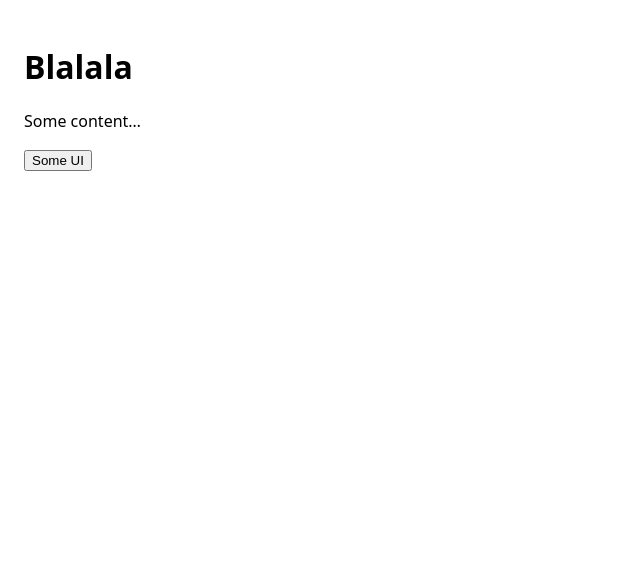
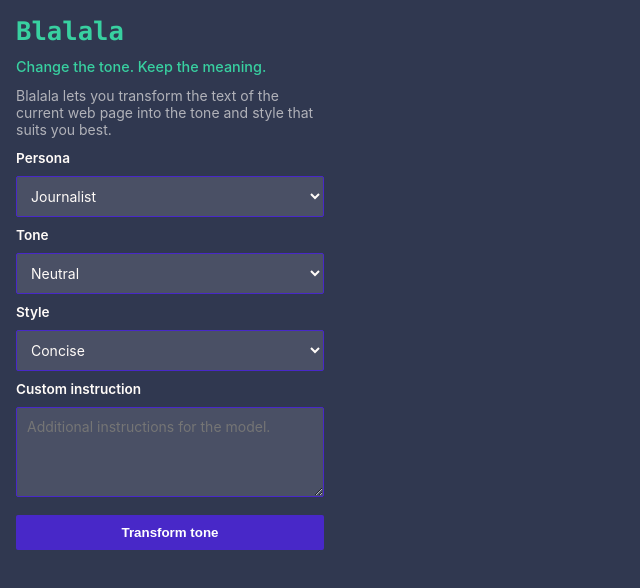
Before and after one commit to yvesguillo/blalala, a website with bundled scripts: page blalala-extension/public/popup.html in a window 1280 px wide. Shown: the whole page, without its empty margins (0-640 px from the left). Built offline with nearby package versions, Linux system fonts and the light colour scheme.

Commit message:
Web Extension UI: Added form fields a,d style.

```diff
--- a/blalala-extension/public/popup.css
+++ b/blalala-extension/public/popup.css
@@ -1,5 +1,135 @@
+:root {
+    --bg: #303850;
+    --panel: #4a5065;
+    --panel-light: #64697a;
+
+    --text: #fffbf8;
+    --text-muted: #b1b2b9;
+
+    --accent: #38d0a0;
+    --accent-secondary: #38d0a0;
+
+    --main-cta: #4828c8;
+    --main-cta-hover: #38d0a0;
+
+    --border: #4828c8;
+    --border-focus: #38d0a0;
+
+    --border-radius: 2px;
+}
+
+* {
+    box-sizing: border-box;
+}
+
 body {
-    width: 220px;
-    font-family: system-ui, sans-serif;
-    padding: 1rem;
+    width: 340px;
+    margin: 0;
+    padding: 16px;
+
+    background: var(--bg);
+    color: var(--text);
+
+    font-family:
+        Inter,
+        Segoe UI,
+        Roboto,
+        sans-serif;
+
+    font-size: 14px;
 }
+
+main {
+    display: flex;
+    flex-direction: column;
+    gap: 12px;
+}
+
+h1 {
+    margin: 0;
+
+    font-family:
+        JetBrains Mono,
+        Consolas,
+        monospace;
+
+    color: var(--accent);
+    font-size: 1.6rem;
+    font-weight: 700;
+}
+
+.tagline {
+    margin: 0;
+
+    color: var(--accent-secondary);
+    font-size: 0.9rem;
+    font-weight: 500;
+}
+
+p {
+    margin: 0;
+    color: var(--text-muted);
+}
+
+form {
+    display: flex;
+    flex-direction: column;
+    gap: 10px;
+}
+
+label {
+    font-size: 0.85rem;
+    font-weight: 600;
+}
+
+select,
+textarea {
+    width: 100%;
+
+    padding: 10px;
+
+    border: 1px solid var(--border);
+    border-radius: var(--border-radius);
+
+    background: var(--panel);
+    color: var(--text);
+
+    font: inherit;
+}
+
+select:focus,
+textarea:focus {
+    outline: none;
+
+    border-color: var(--border-focus);
+    box-shadow: none;
+}
+
+textarea {
+    min-height: 90px;
+    resize: vertical;
+}
+
+button {
+    margin: 8px 0 0 0;
+    padding: 10px 16px;
+
+    border: none;
+    border-radius: var(--border-radius);
+
+    background: var(--main-cta);
+    color: white;
+
+    font-weight: 600;
+    cursor: pointer;
+
+    transition: 0.15s ease;
+}
+
+button:hover {
+    background: var(--main-cta-hover);
+}
+
+button:active {
+    transform: translateY(1px);
+}
--- a/blalala-extension/public/popup.html
+++ b/blalala-extension/public/popup.html
@@ -6,11 +6,62 @@
     <link rel="stylesheet" href="popup.css">
 </head>
 <body>
-    <h1>Blalala</h1>
+    <main>
+        <h1>Blalala</h1>
 
-    <p>Some content…</p>
+        <p class="tagline">
+            Change the tone. Keep the meaning.
+        </p>
 
-    <button id="switch">Some UI</button>
+        <p>
+            Blalala lets you transform the text of the current web page into the tone and style that suits you best.
+        </p>
+
+        <form id="blalala-form">
+            <label for="persona">Persona</label>
+            <select id="persona" name="persona">
+                <option value="journalist" selected>Journalist</option>
+                <option value="teacher">Teacher</option>
+                <option value="scientist">Scientist</option>
+                <option value="legal attorney">Legal Attorney</option>
+                <option value="medical doctor">Medical Doctor</option>
+                <option value="spiritual guide">Spiritual Guide</option>
+                <option value="alien social scientist">Alien Social Scientist</option>
+                <option value="robot">Robot</option>
+            </select>
+
+            <label for="tone">Tone</label>
+            <select id="tone" name="tone">
+                <option value="grave">Grave</option>
+                <option value="formal">Formal</option>
+                <option value="neutral" selected>Neutral</option>
+                <option value="friendly">Friendly</option>
+                <option value="humorous">Humorous</option>
+                <option value="absurd">Absurd</option>
+            </select>
+
+            <label for="style">Style</label>
+            <select id="style" name="style">
+                <option value="telegraphic">Telegraphic</option>
+                <option value="concise" selected>Concise</option>
+                <option value="neutral">Neutral</option>
+                <option value="precise">Precise</option>
+                <option value="descriptive">Descriptive</option>
+                <option value="exhaustive">Exhaustive</option>
+            </select>
+
+            <label for="custom-instruct">Custom instruction</label>
+            <textarea
+                id="custom-instruct"
+                name="custom_instruct"
+                placeholder="Additional instructions for the model."
+            ></textarea>
+
+            <button id="blalala-submit" type="submit">
+                Transform tone
+            </button>
+        </form>
+    </main>
 
     <!-- Alias the browser API to allow cross browser family portability. -->
     <script src="api.js"></script>
```
Also changed, not shown: README.md.
